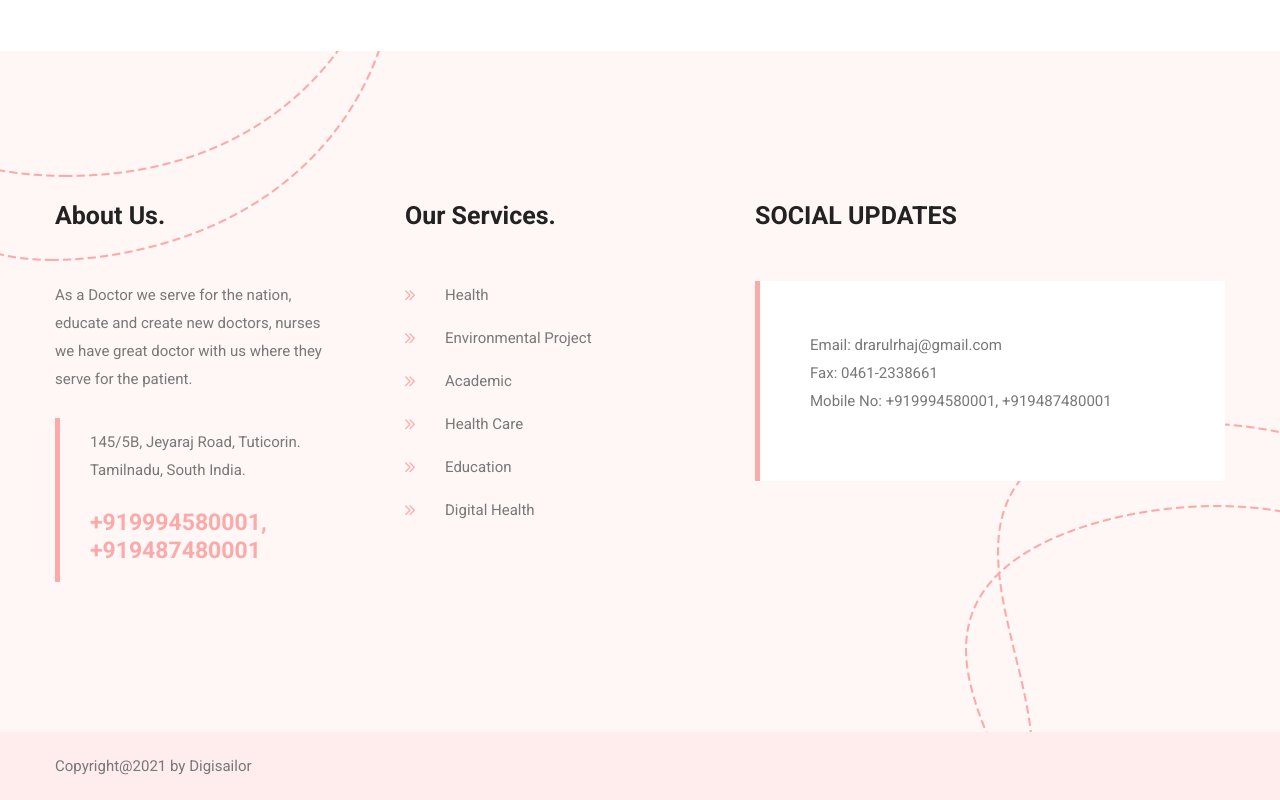
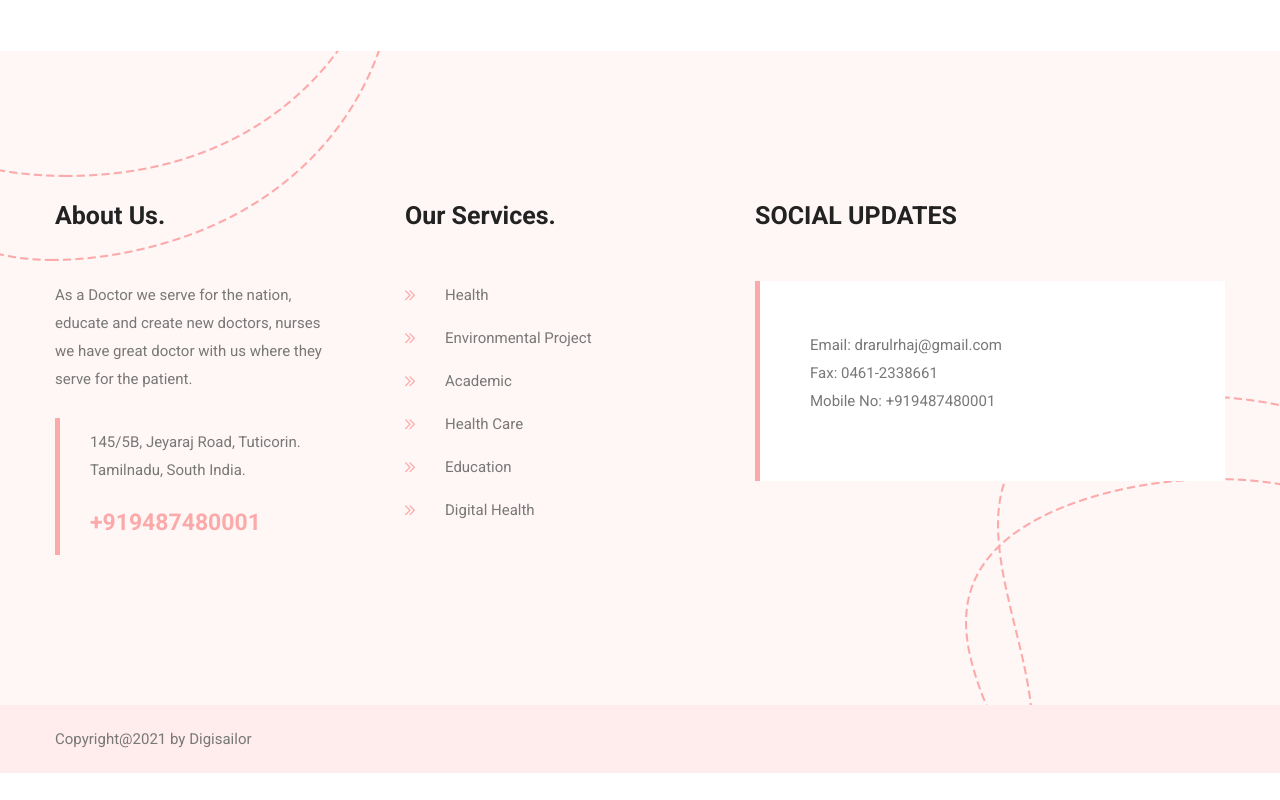
Before and after one commit to Digisailors/SAH-Drarulrhaj, a plain HTML site: page public/Education.html in a window 1280 px wide. Shown: the part 3612-4412 px from the top of the page. After the commit the page ends 4385 px from the top, so only its background shows below. Drawn offline with Linux system fonts and the light colour scheme.

Commit message:
Monile number change

```diff
--- a/public/Education.html
+++ b/public/Education.html
@@ -313,7 +313,7 @@
                                     </p>
                                         <div class="about-widget-contact mt-25">
                                             <p>145/5B, Jeyaraj Road, Tuticorin. <br> Tamilnadu, South India.</p>
-                                            <h4><a href="callto:+00568468349">+919994580001,  +919487480001</a></h4>
+                                            <h4><a href="callto:+919487480001"> +919487480001</a></h4>
                                         </div>
                                     </div>
                                 </div>
@@ -339,7 +339,7 @@
                             <form action="#">
                                 <p>Email:  drarulrhaj@gmail.com<br>
                                     Fax:  0461-2338661<br>
-                                    Mobile No:  +919994580001,  +919487480001</p>
+                                    Mobile No:   +919487480001</p>
                                 <div class="btn-and-text">
 
                                 </div>
```
Also changed, not shown: public/adameic.html (+2 -2 lines), public/business.html (+2 -2 lines), public/contact.html (+2 -2 lines), public/digitalhealth.html (+2 -2 lines), public/gallery.html (+2 -2 lines), public/index.html (+2 -2 lines), public/leader.html (+2 -2 lines), public/profile.html (+2 -2 lines), public/sundram.html (+2 -2 lines).
